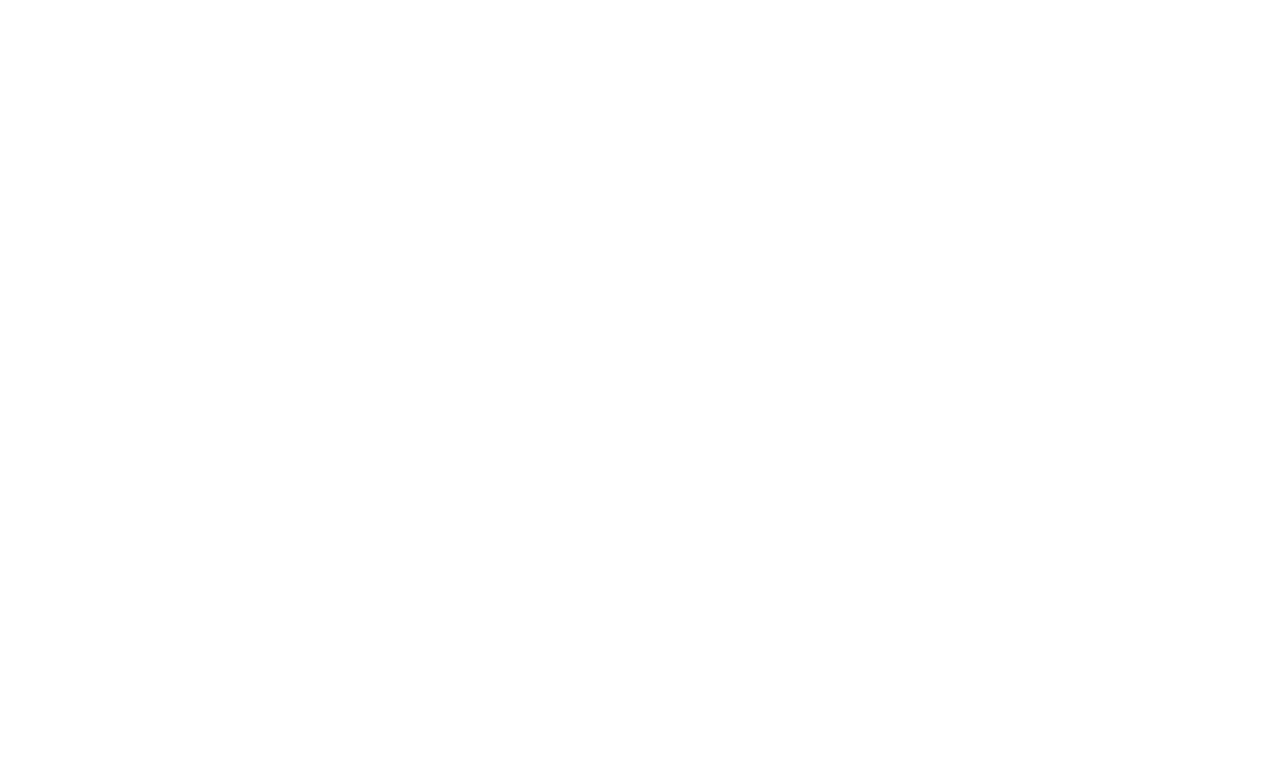
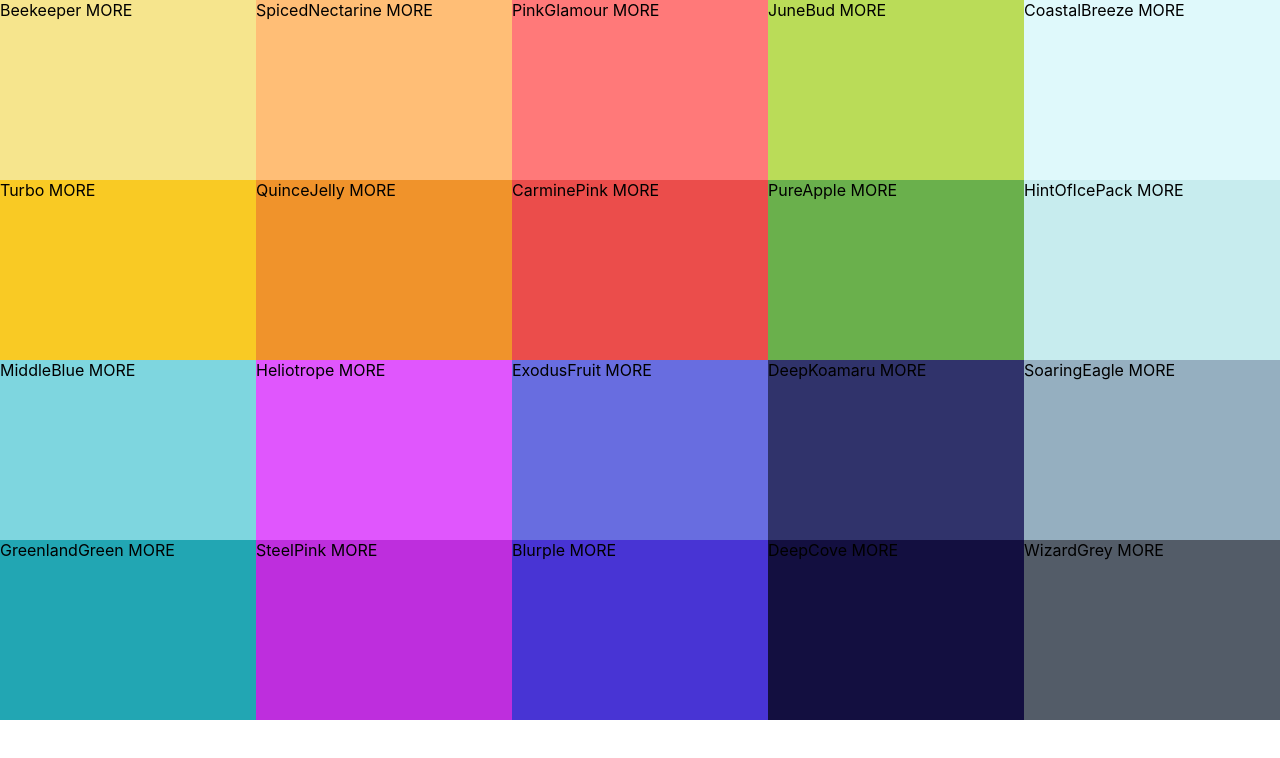
Before and after one commit to TwistZA/color-app, a React (Create React App) app: page / in a window 1280 px wide. Shown: the top 758 px of the page. Built offline with nearby package versions, Linux system fonts and the light colour scheme.

Commit message:
Add colorBox

```diff
--- /dev/null
+++ b/src/ColorBox.css
@@ -0,0 +1,8 @@
+.ColorBox{
+    width: 20%;
+    height: 25%;
+    margin: 0 auto;
+    display: inline-block;
+    position: relative;
+    cursor: pointer
+}
--- /dev/null
+++ b/src/ColorBox.js
@@ -0,0 +1,13 @@
+import React, { Component } from "react";
+import "./ColorBox.css";
+
+export default class ColorBox extends Component {
+  render() {
+    return (
+      <div style={{ background: this.props.background }} className="ColorBox">
+        <span>{this.props.name}</span>
+        <span> MORE</span>
+      </div>
+    );
+  }
+}
--- /dev/null
+++ b/src/Palette.css
@@ -0,0 +1,8 @@
+.Palette{
+    height:100vh;
+
+}
+
+.Palette-colors{
+    height:90%;
+}
--- a/src/Palette.js
+++ b/src/Palette.js
@@ -1,11 +1,17 @@
 import React, { Component } from "react";
+import ColorBox from "./ColorBox";
+import "./Palette.css";
 
 export default class Palette extends Component {
   render() {
+    const colorBoxes = this.props.colors.map((color) => {
+      return <ColorBox background={color.color} name={color.name} />;
+    });
+
     return (
       <div className="Palette">
         {/* nav bar goes here */}
-        <div className="Palette-colors">{/* color boxes */}</div>
+        <div className="Palette-colors">{colorBoxes}</div>
         {/* footer goes here */}
       </div>
     );
```
